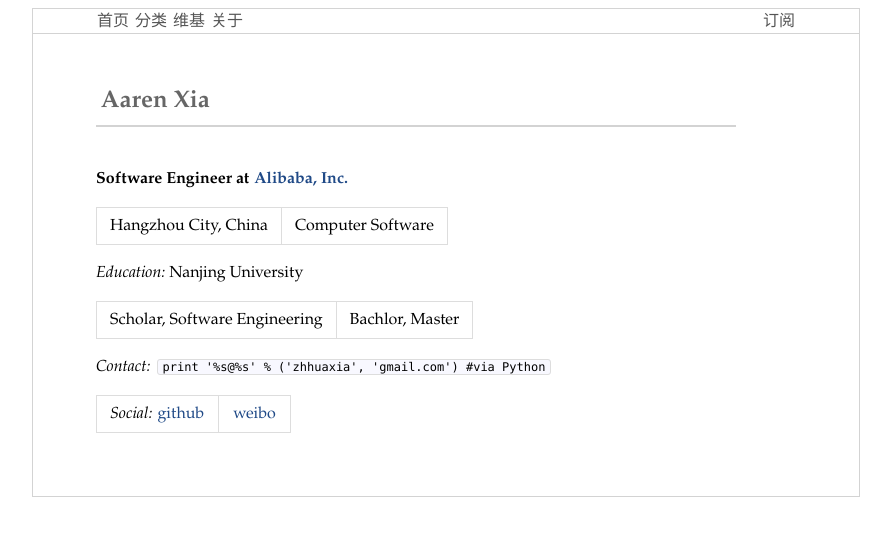
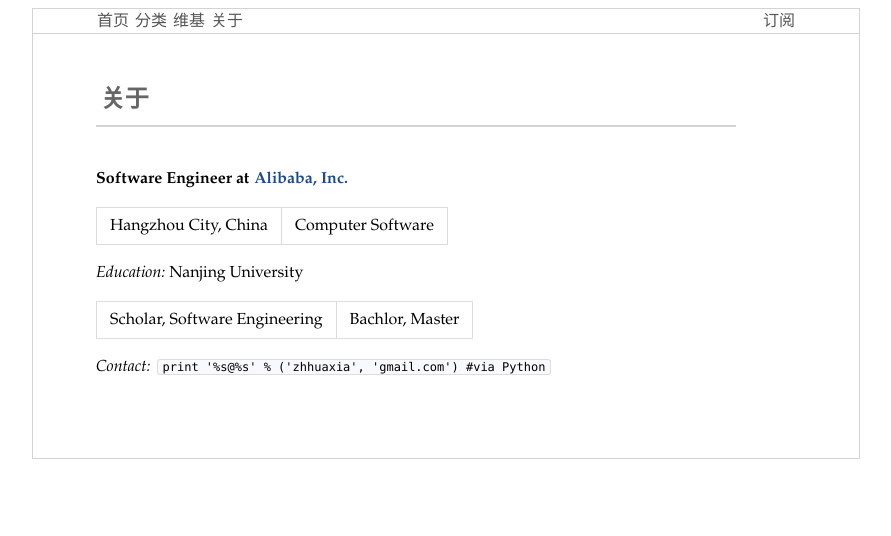
Before and after one commit to assertion/assertion.github.io, a Jekyll site: the page built from pages/about.md, in a window 1280 px wide. Shown: the top 536 px of the page, without its empty margins (194-1085 px from the left). Built offline with Jekyll 4.4.1, drawn with Linux system fonts in a browser that asks for light colours; Markdown is read by kramdown in place of the engine named in the settings.

Commit message:
Remove Social github/weibo from about; retitle page

```diff
--- a/pages/about.md
+++ b/pages/about.md
@@ -1,8 +1,8 @@
 ---
 layout: page
-title: Aaren Xia
-description: Aaren Xia的个人简介。
-keywords: Aaren Xia, 夏振华
+title: 关于
+description: 个人简介
+keywords: software, engineer
 permalink: /about.html
 ---
 
@@ -15,5 +15,3 @@
 Scholar, Software Engineering|Bachlor, Master
 
 *Contact:* `print '%s@%s' % ('zhhuaxia', 'gmail.com')  #via Python`
-
-*Social:*  [github](http://github.com/assertion) | [weibo](http://weibo.com/zhenhuaxia)
```
